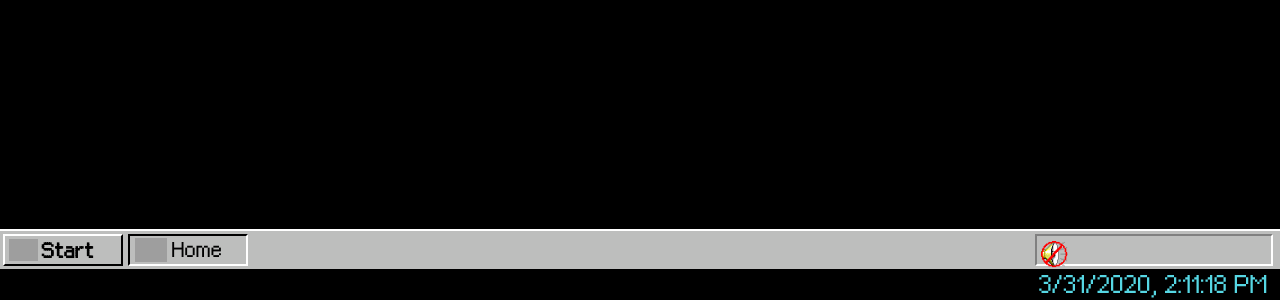
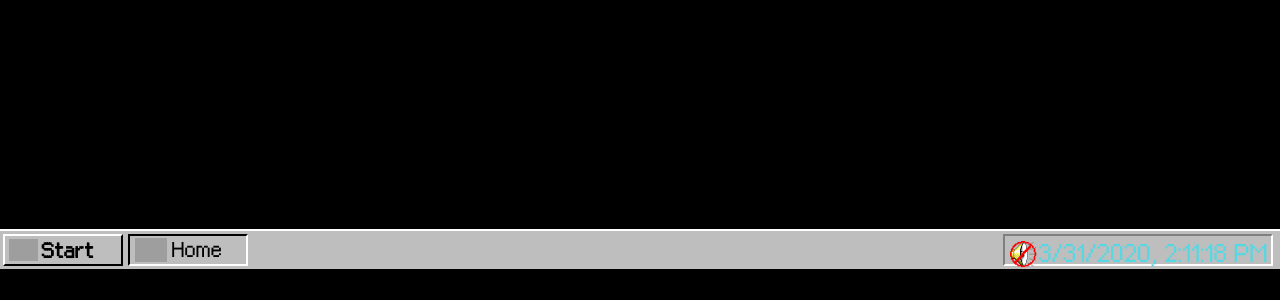
Before and after one commit to PeachBlack-Alba/myCV, a React (Create React App) app: page /footer in a window 1280 px wide. Shown: the part 531-831 px from the top of the page. After the commit the page ends 801 px from the top, so only its background shows below. Built offline with nearby package versions, Linux system fonts and the light colour scheme; grey boxes are pictures that could not be loaded.

Commit message:
clock done

```diff
--- a/src/App.css
+++ b/src/App.css
@@ -129,12 +129,15 @@
 .soundTimeWrapper img {
   width: 1.7rem;
   margin: 2px;
+  color: black;
+  font-size: 10px;
+  user-select: text;
+  text-align: center;
 }
 .watch {
   display: block;
   cursor: default;
   width: 90px;
-  font-size: 10px;
   text-align: center;
   user-select: text;
   color: black;
--- a/src/components/Footer.js
+++ b/src/components/Footer.js
@@ -1,10 +1,27 @@
-import React from "react";
+import React, { Component } from "react";
 import windowsflag from "../media/Computer_icons/windowsflag.ico";
 import homebutton from "../media/Computer_icons/carpeta.ico";
 import nosound from "../media/Computer_icons/nosound.png";
-import Clock from "../components/Clock";
 
-export default function Footer() {
+export default class Footer extends Component {
+  constructor(props) {
+    super(props);
+    this.state = {
+      time: new Date().toLocaleString(),
+    };
+  }
+  componentDidMount() {
+    this.intervalID = setInterval(() => this.tick(), 1000);
+  }
+  componentWillUnmount() {
+    clearInterval(this.intervalID);
+  }
+  tick() {
+    this.setState({
+      time: new Date().toLocaleString(),
+    });
+  }
+  render() {
     return (
       <div className="navBarWrapper">
         <div className="startHomeWrapper">
@@ -20,9 +37,9 @@
         </div>
         <div className="soundTimeWrapper">
           <img src={nosound} alt="nosound" />
-        {/* <div className="watch">14:50</div> */}
-        <Clock className="watch"></Clock>
+          {this.state.time}
         </div>
       </div>
     );
   }
+}
```
Lines whose indentation alone changed are shown as unchanged.
